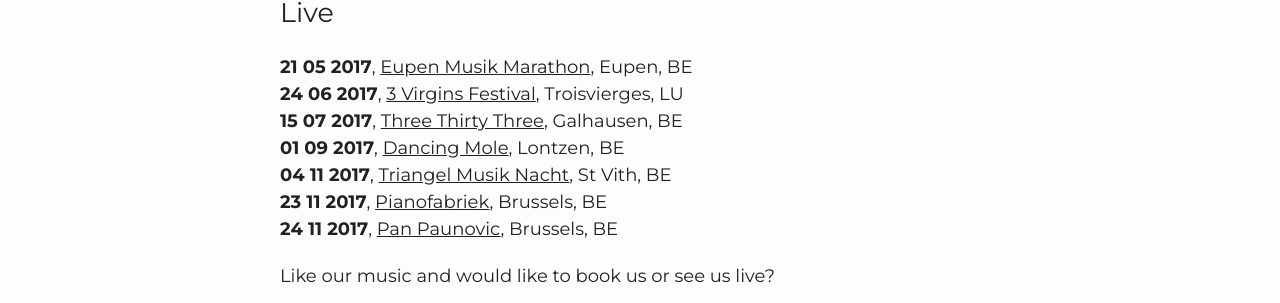
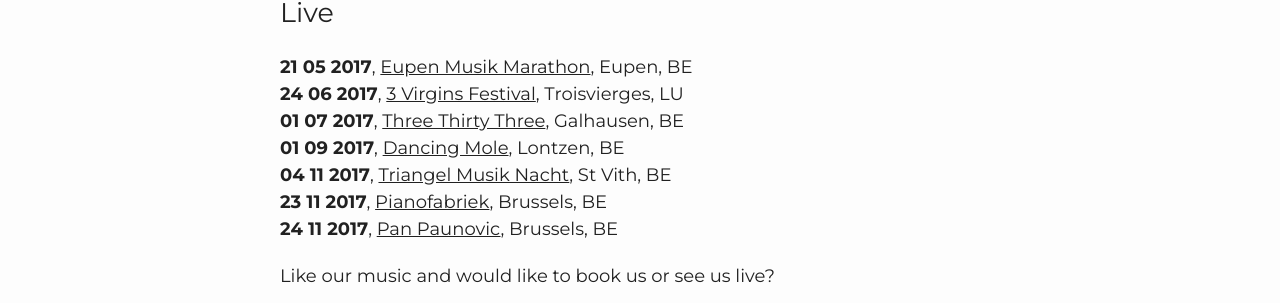
Before and after one commit to marcnoel/moad-site, a Jekyll site: the page built from live.html, in a window 1280 px wide. Shown: the part 147-450 px from the top of the page. Built offline with Jekyll 4.4.1, drawn with Linux system fonts in a browser that asks for light colours.

Commit message:
Update live.html

```diff
--- a/live.html
+++ b/live.html
@@ -36,7 +36,7 @@
     <li><h3>Live</h3></li>
     <li><strong>21 05 2017</strong>, <a style="text-decoration:underline;" href="http://sunergia.be/2016/06/eupen-musik-marathon2017-mai-datum/" target="_blank">Eupen Musik Marathon</a>, Eupen, BE</li>
     <li><strong>24 06 2017</strong>, <a style="text-decoration:underline;" href="https://www.facebook.com/3Vfestival/?fref=ts/" target="_blank">3 Virgins Festival</a>, Troisvierges, LU</li>
-    <li><strong>15 07 2017</strong>, <a style="text-decoration:underline;" href="https://www.facebook.com/moad.band/" target="_blank">Three Thirty Three</a>, Galhausen, BE</li>
+    <li><strong>01 07 2017</strong>, <a style="text-decoration:underline;" href="https://www.facebook.com/moad.band/" target="_blank">Three Thirty Three</a>, Galhausen, BE</li>
     <li><strong>01 09 2017</strong>,
     <a style="text-decoration:underline;" href="https://www.facebook.com/events/1142994172416524/" target="_blank">Dancing Mole</a>, Lontzen, BE</li>
     <li><strong>04 11 2017</strong>, <a style="text-decoration:underline;" href="http://www.triangel.com/cms/index.php" target="_blank">Triangel Musik Nacht</a>, St Vith, BE</li>
```
